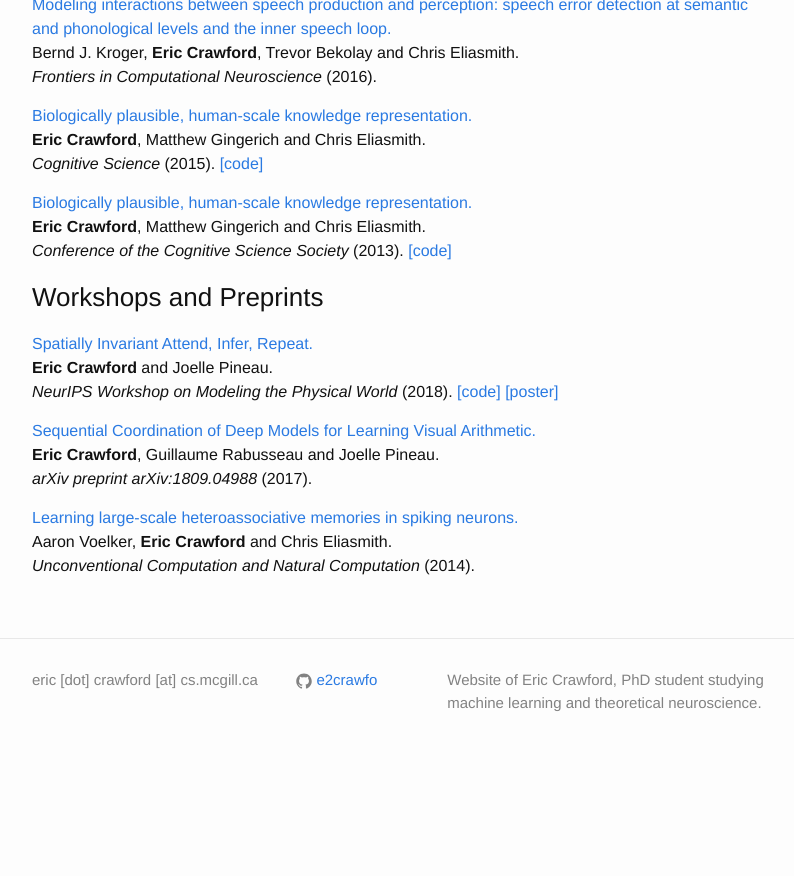
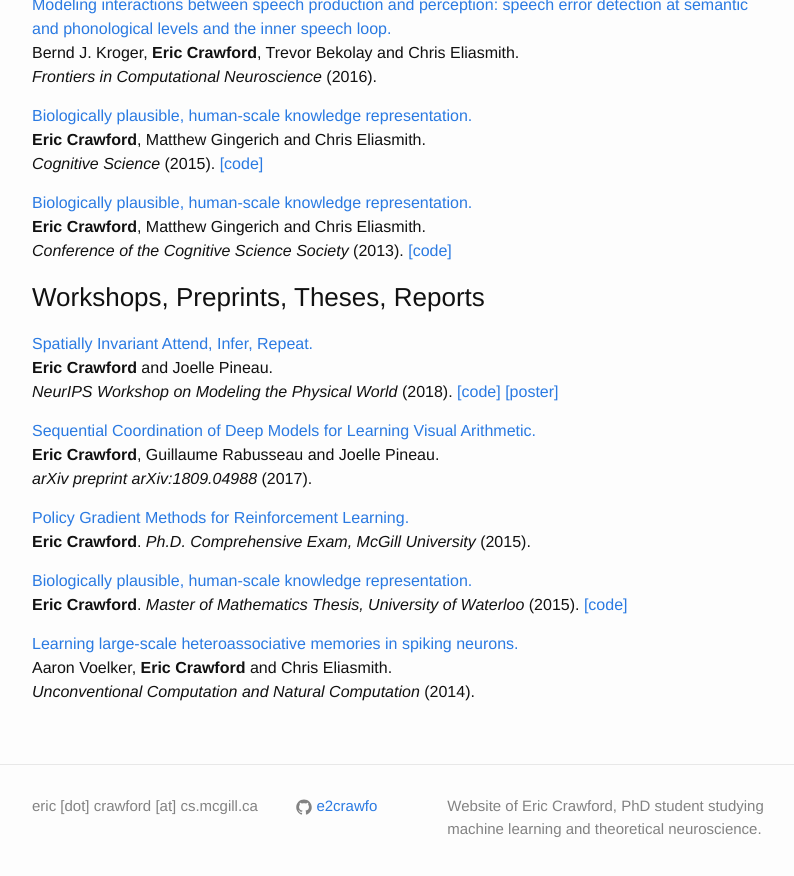
Before and after one commit to e2crawfo/e2crawfo.github.io, a Jekyll site: the page built from index.md, in a window 1280 px wide and 900 px high, scrolled down 681 px. Shown: the top 876 px of the window, without its empty margins (238-1032 px from the left). Built offline with Jekyll 4.4.1, drawn with Linux system fonts in a browser that asks for light colours; before the commit the page ends 1455 px from its top, so only the background shows below that.

Commit message:
Added PhD comp and Masters Thesis.

```diff
--- a/index.md
+++ b/index.md
@@ -31,7 +31,7 @@ Bernd J. Kroger, **Eric Crawford**, Trevor Bekolay and Chris Eliasmith.
 **Eric Crawford**, Matthew Gingerich and Chris Eliasmith.
 *Conference of the Cognitive Science Society* (2013). [[code]](https://github.com/e2crawfo/hrr-scaling)
 
-### Workshops and Preprints
+### Workshops, Preprints, Theses, Reports
 [Spatially Invariant Attend, Infer, Repeat.]({{ site.url }}/pdfs/spair_nips_workshop.pdf)
 **Eric Crawford** and Joelle Pineau.
 *NeurIPS Workshop on Modeling the Physical World* (2018). [[code]](https://github.com/e2crawfo/auto_yolo) [[poster]]({{ site.url }}/pdfs/spair_nips_workshop_poster.pdf)
@@ -40,6 +40,14 @@ Bernd J. Kroger, **Eric Crawford**, Trevor Bekolay and Chris Eliasmith.
 **Eric Crawford**, Guillaume Rabusseau and Joelle Pineau.
 *arXiv preprint arXiv:1809.04988* (2017).
 
+[Policy Gradient Methods for Reinforcement Learning.]({{ site.url }}/pdfs/phd_comp.pdf)
+**Eric Crawford**.
+*Ph.D. Comprehensive Exam, McGill University* (2015).
+
+[Biologically plausible, human-scale knowledge representation.]({{ site.url }}/pdfs/masters_thesis.pdf)
+**Eric Crawford**.
+*Master of Mathematics Thesis, University of Waterloo* (2015). [[code]](https://github.com/e2crawfo/hrr-scaling)
+
 [Learning large-scale heteroassociative memories in spiking neurons.]({{ site.url }}/pdfs/voelker_2014.pdf)
 Aaron Voelker, **Eric Crawford** and Chris Eliasmith.
 *Unconventional Computation and Natural Computation* (2014).
```
Also changed, not shown: 2 other files.
